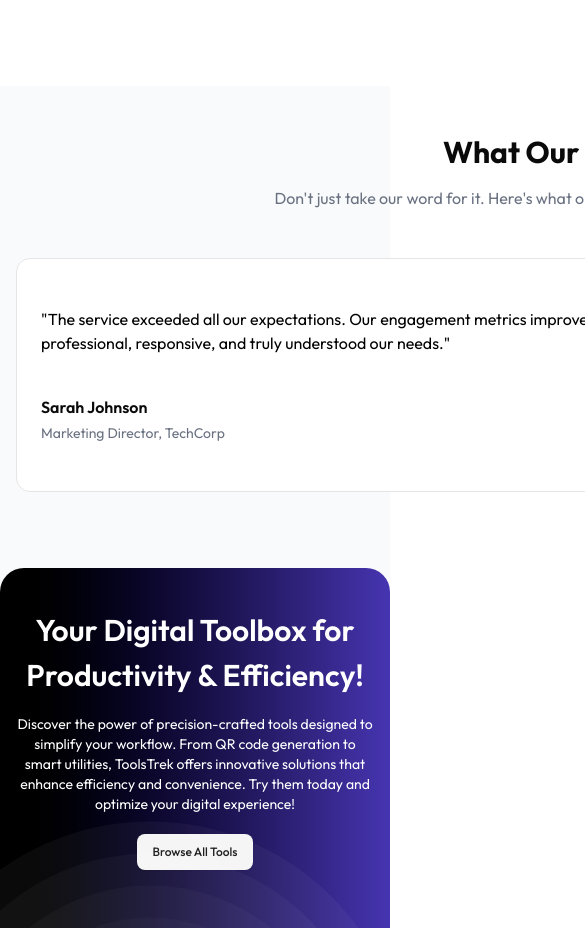
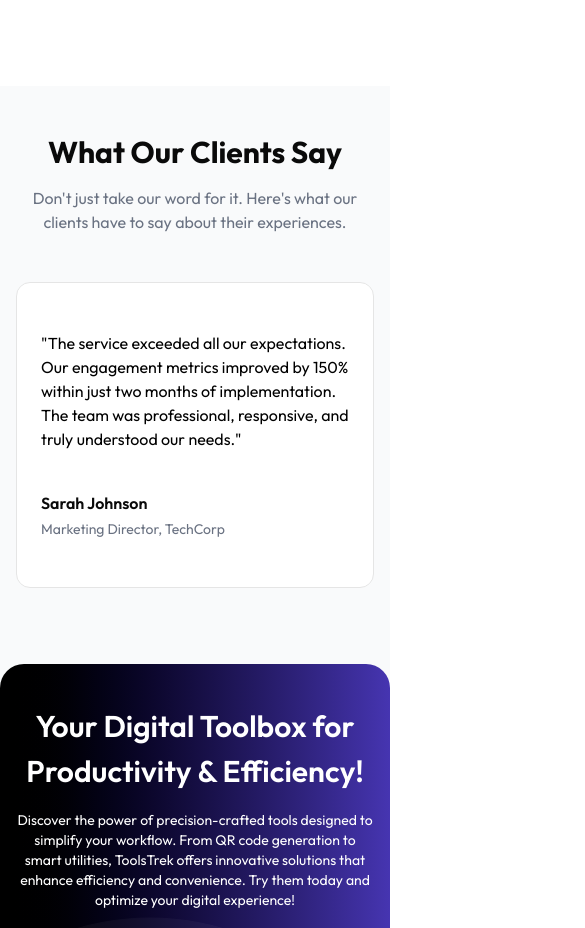
Before and after one commit to tasnimultas67/toolstrek, a Next.js app: page / in a window 390 px wide. Shown: the part 3060-3988 px from the top of the page, 585 px wide, since content can reach past the window. Built offline with nearby package versions, Linux system fonts and the light colour scheme.

Commit message:
fix: Update layout in Reviews component for responsive design

```diff
--- a/app/tools-compo/Home-Compo/Reviews.js
+++ b/app/tools-compo/Home-Compo/Reviews.js
@@ -51,7 +51,7 @@ const fadeIn = {
 const Reviews = () => {
   return (
     <section className="w-ful m-auto py-12 md:py-24 bg-gray-50 dark:bg-gray-900">
-      <div className=" w-[1180px] m-auto px-4 md:px-6">
+      <div className="w-full md:w-[1180px] m-auto px-4 md:px-6">
         <motion.div
           initial="hidden"
           whileInView="visible"
@@ -63,7 +63,7 @@ const Reviews = () => {
           <h2 className="text-3xl font-bold  sm:text-4xl md:text-5xl">
             What Our Clients Say
           </h2>
-          <p className="max-w-[1180px] text-gray-500 md:text-base dark:text-gray-400">
+          <p className=" w-full md:max-w-[1180px] text-gray-500 md:text-base dark:text-gray-400">
             Don't just take our word for it. Here's what our clients have to say
             about their experiences.
           </p>
```
